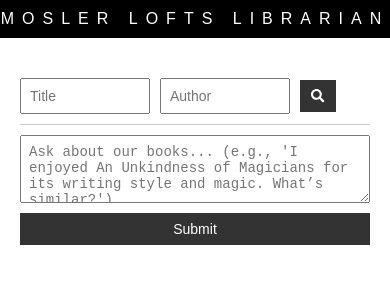
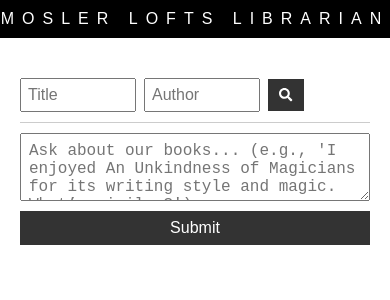
Before and after one commit to ricktoews/mosler-librarian, a React (Create React App) app: page / in a window 390 px wide. Shown: the top 300 px of the page. Built offline with nearby package versions, Linux system fonts and the light colour scheme.

Commit message:
Attemt to fix the zooming of the viewport on search.

```diff
--- a/public/index.html
+++ b/public/index.html
@@ -3,7 +3,7 @@
   <head>
     <meta charset="utf-8" />
     <link rel="icon" href="%PUBLIC_URL%/favicon.ico" />
-    <meta name="viewport" content="width=device-width, initial-scale=1" />
+    <meta name="viewport" content="width=device-width, initial-scale=1, maximum-scale=1, user-scalable=no" />
     <meta name="theme-color" content="#000000" />
     <meta
       name="description"
--- a/src/App.css
+++ b/src/App.css
@@ -41,7 +41,7 @@
   opacity: 1;
 }
 
-.search-container.simple . 정부simple-search {
+.search-container.simple .simple-search {
   max-height: 100px;
   opacity: 1;
 }
@@ -65,18 +65,20 @@
 
 .simple-search {
   display: flex;
-  gap: 10px;
+  gap: 8px;
+  /* Reduced from 10px for tighter fit */
   margin-bottom: 10px;
   align-items: center;
-  /* Vertically align inputs and button */
 }
 
 .simple-search input {
   flex: 1;
-  padding: 8px;
-  font-size: 14px;
-  max-width: 130px;
-  /* Shorten fields for mobile */
+  padding: 6px;
+  /* Slightly less padding */
+  font-size: 16px;
+  /* Increased from 14px to prevent zoom */
+  max-width: 120px;
+  /* Adjusted from 130px to fit larger font */
 }
 
 .simple-search button {
@@ -89,9 +91,7 @@
   align-items: center;
   justify-content: center;
   width: 40px;
-  /* Fixed width for icon button */
   height: 34px;
-  /* Match input height */
 }
 
 .simple-search button:hover {
@@ -121,14 +121,16 @@
 .freeform-search textarea {
   flex: 1;
   padding: 8px;
-  font-size: 14px;
+  font-size: 16px;
+  /* Match input size */
   resize: vertical;
   min-height: 50px;
 }
 
 .freeform-search button {
   padding: 8px 16px;
-  font-size: 14px;
+  font-size: 16px;
+  /* Consistency */
   background-color: #333;
   color: #fff;
   border: none;
@@ -197,13 +199,12 @@
 /* Media query for small screens */
 @media (max-width: 400px) {
   .simple-search input {
-    max-width: 110px;
-    /* Further shorten for very small screens */
+    max-width: 100px;
+    /* Adjusted from 110px */
   }
 
   .simple-search button {
     width: 36px;
-    /* Slightly smaller button */
     height: 32px;
   }
 }
```
